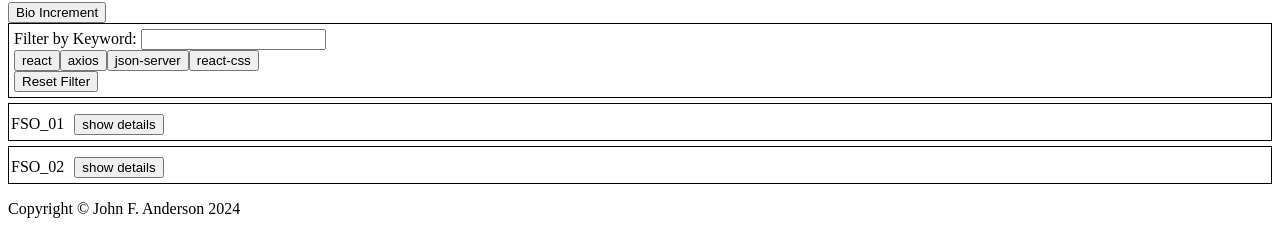
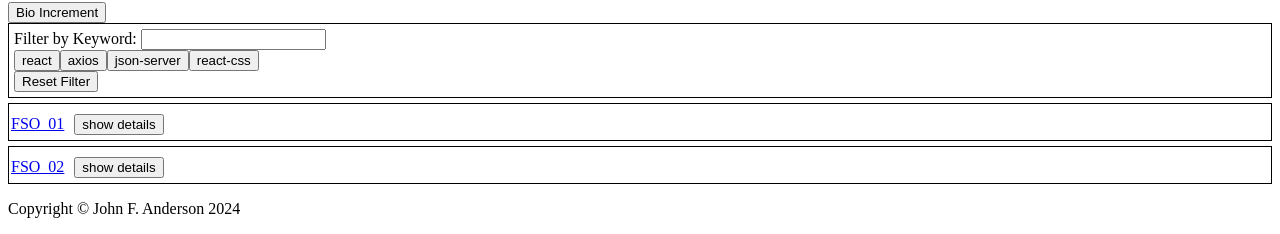
Before and after one commit to djanyreason/PortfolioPage, a React (Vite) app: page / in a window 1280 px wide. Shown: the part 187-421 px from the top of the page. Built offline with nearby package versions, Linux system fonts and the light colour scheme.

Commit message:
Adds link to project name in condensed view
This modifies the detail hidden view for a project so that the
project name is a hyperlink to the repository. When showing details
the project name is plain text and there is a URL that is a link.

```diff
--- a/src/components/Portfolio/Project.jsx
+++ b/src/components/Portfolio/Project.jsx
@@ -15,7 +15,13 @@ const Project = ({ proj }) => {
 
   return (
     <div style={projStyle}>
-      {proj.name}
+      {!detail ? (
+        proj.name
+      ) : (
+        <a href={proj.url} target='_blank' rel='noreferrer'>
+          {proj.name}
+        </a>
+      )}
       <button
         onClick={toggleDetail}
         style={{ marginLeft: 10, marginBottom: 5 }}
```
